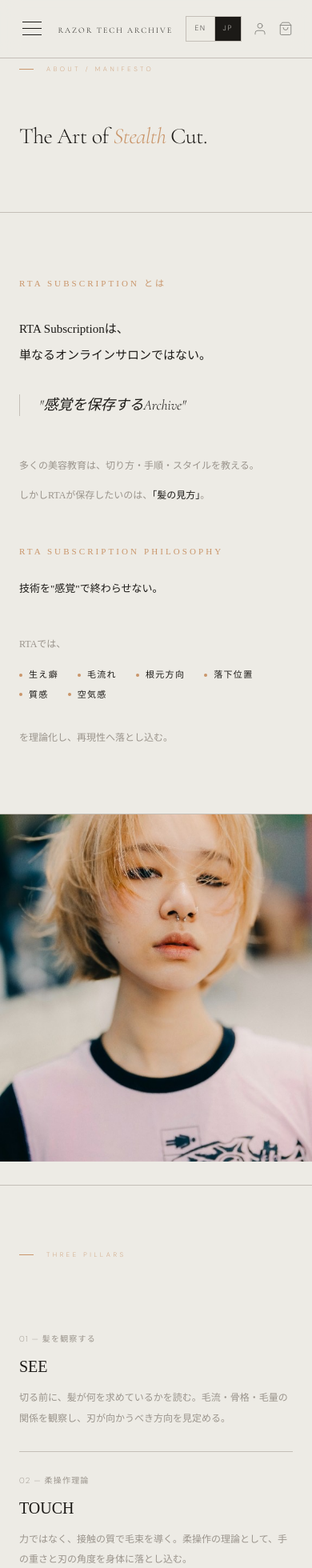
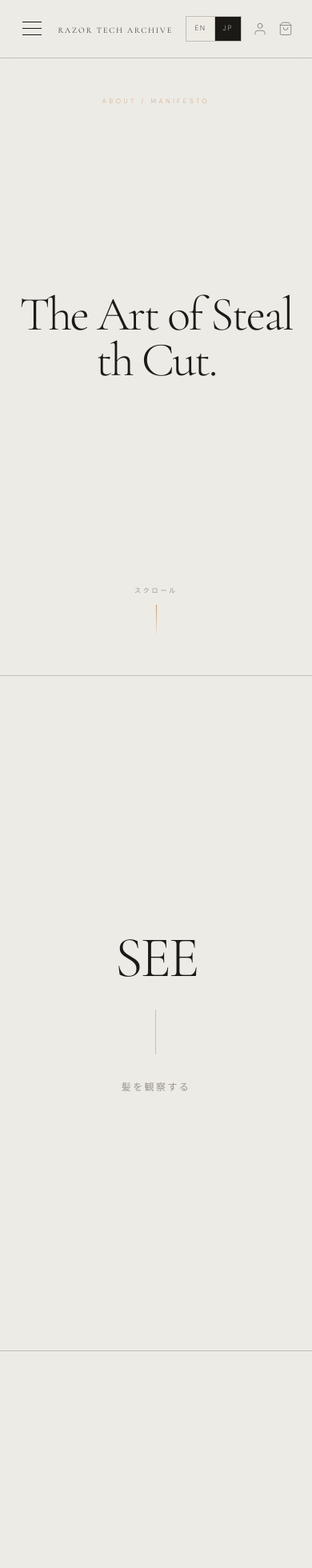
Before and after one commit to razortecharchive/rta-website, a Next.js app: page /about in a window 390 px wide. Shown: the top 1960 px of the page at 80% size. Built offline with nearby package versions, Linux system fonts and the light colour scheme.

Commit message:
about page minimal typography

```diff
--- a/app/about/page.js
+++ b/app/about/page.js
@@ -1,187 +1,378 @@
 'use client';
 
-import Image from 'next/image';
+import { useEffect, useRef } from 'react';
+import gsap from 'gsap';
+import { ScrollTrigger } from 'gsap/ScrollTrigger';
 import Nav from '../components/Nav';
 import { useLang } from '../context/LangContext';
-import { useGsapPageScroll } from '../hooks/useGsapPageScroll';
 
-const pillars = [
-  {
-    num: '01',
-    en: 'SEE',
-    jp: '髪を観察する',
-    jpEn: 'Observe Hair',
-    bodyJa: '切る前に、髪が何を求めているかを読む。毛流・骨格・毛量の関係を観察し、刃が向かうべき方向を見定める。',
-    bodyEn: 'Before cutting, read what the hair is asking for. Observe the relationship between flow, bone structure, and volume—and determine where the blade should go.',
-  },
-  {
-    num: '02',
-    en: 'TOUCH',
-    jp: '柔操作理論',
-    jpEn: 'Soft Manipulation Theory',
-    bodyJa: '力ではなく、接触の質で毛束を導く。柔操作の理論として、手の重さと刃の角度を身体に落とし込む。',
-    bodyEn: 'Guide the strand through the quality of contact, not force. Embody soft manipulation as the weight of the hands and the angle of the blade.',
-  },
-  {
-    num: '03',
-    en: 'FLOW',
-    jp: 'CUT × DRY',
-    jpEn: 'CUT × DRY',
-    bodyJa: 'カットとドライを一つの流れとして設計する。切断の瞬間から仕上がりまで、連続した感覚で形を立ち上げる。',
-    bodyEn: 'Design cut and dry as one continuous flow. From the moment of severance to the finish, shape rises through unbroken sensation.',
-  },
+gsap.registerPlugin(ScrollTrigger);
+
+const keywords = [
+  { en: 'SEE', jp: '髪を観察する', jpEn: 'Observe Hair' },
+  { en: 'TOUCH', jp: '柔操作理論', jpEn: 'Soft Manipulation Theory' },
+  { en: 'FLOW', jp: 'CUT × DRY', jpEn: 'CUT × DRY' },
 ];
 
-const philosophyItemsJa = ['生え癖', '毛流れ', '根元方向', '落下位置', '質感', '空気感'];
-const philosophyItemsEn = ['Natural growth', 'Hair flow', 'Root direction', 'Fall position', 'Texture', 'Airiness'];
-
-function SectionLabel({ children }) {
+function SplitText({ text, className, style }) {
   return (
-    <div className="about-fade-up" style={{fontSize:8, letterSpacing:'0.45em', textTransform:'uppercase', color:'#C9956A', marginBottom:64, display:'flex', alignItems:'center', gap:16}}>
-      <span style={{width:18, height:1, background:'#C9956A', display:'inline-block'}} />
-      {children}
-    </div>
-  );
-}
-
-function ParallaxPhoto({ className, src, alt, height }) {
-  return (
-    <div className={className} style={{position:'relative', width:'100%', height, overflow:'hidden', borderBottom:'1px solid #C4BFB7'}}>
-      <div className="parallax-image-inner" style={{position:'absolute', left:0, top:'-7.5%', width:'100%', height:'115%'}}>
-        <Image
-          src={src}
-          alt={alt}
-          fill
-          quality={100}
-          sizes="100vw"
-          style={{
-            objectFit:'cover',
-            objectPosition:'center',
-            willChange:'transform',
-          }}
-        />
-      </div>
-    </div>
+    <span className={className} style={style} data-split-text aria-label={text}>
+      {text.split('').map((char, i) => (
+        <span key={`${char}-${i}`} className="about-char" style={{ display: 'inline-block' }}>
+          {char === ' ' ? '\u00A0' : char}
+        </span>
+      ))}
+    </span>
   );
 }
 
 export default function AboutPage() {
-  const mainRef = useGsapPageScroll();
+  const mainRef = useRef(null);
   const { lang } = useLang();
   const isEn = lang === 'en';
 
+  useEffect(() => {
+    const root = mainRef.current;
+    if (!root) return;
+
+    const hoverTitles = root.querySelectorAll('.about-keyword-title');
+    const onEnter = (e) => {
+      gsap.to(e.currentTarget, { color: '#C9956A', duration: 0.6, ease: 'power3.out' });
+    };
+    const onLeave = (e) => {
+      gsap.to(e.currentTarget, { color: '#1C1A17', duration: 0.6, ease: 'power3.out' });
+    };
+
+    const ctx = gsap.context(() => {
+      root.querySelectorAll('[data-split-text]').forEach((group) => {
+        const chars = group.querySelectorAll('.about-char');
+        const section = group.closest('section');
+        if (!chars.length || !section) return;
+
+        gsap.set(chars, { opacity: 0, y: 40 });
+        gsap.to(chars, {
+          opacity: 1,
+          y: 0,
+          duration: 1.2,
+          ease: 'power3.out',
+          stagger: 0.04,
+          scrollTrigger: {
+            trigger: section,
+            start: 'top 72%',
+            toggleActions: 'play none none none',
+          },
+        });
+      });
+
+      root.querySelectorAll('.about-vline').forEach((line) => {
+        const section = line.closest('section');
+        if (!section) return;
+
+        gsap.set(line, { scaleY: 0, transformOrigin: 'top center' });
+        gsap.to(line, {
+          scaleY: 1,
+          duration: 1.2,
+          ease: 'power3.out',
+          scrollTrigger: {
+            trigger: section,
+            start: 'top 68%',
+            toggleActions: 'play none none none',
+          },
+        });
+      });
+    }, root);
+
+    hoverTitles.forEach((el) => {
+      el.addEventListener('mouseenter', onEnter);
+      el.addEventListener('mouseleave', onLeave);
+    });
+
+    return () => {
+      ctx.revert();
+      hoverTitles.forEach((el) => {
+        el.removeEventListener('mouseenter', onEnter);
+        el.removeEventListener('mouseleave', onLeave);
+      });
+    };
+  }, []);
+
   return (
-    <main ref={mainRef} style={{background:'#EDEBE5', minHeight:'100vh', fontFamily:'DM Sans, sans-serif', fontWeight:200, color:'#1C1A17'}}>
+    <main
+      ref={mainRef}
+      className="about-manifesto"
+      style={{
+        background: '#EDEBE5',
+        minHeight: '100vh',
+        fontFamily: 'DM Sans, sans-serif',
+        fontWeight: 200,
+        color: '#1C1A17',
+      }}
+    >
       <Nav />
 
-      <section className="section-pad about-page-top" style={{padding:'180px 80px 80px', borderBottom:'1px solid #C4BFB7'}}>
-        <SectionLabel>About / Manifesto</SectionLabel>
-        <h1 className="about-page-title about-animate-title" style={{fontFamily:'Cormorant Garamond, serif', fontSize:'clamp(28px, 3vw, 42px)', fontWeight:200, lineHeight:1.05, letterSpacing:'-0.02em', marginBottom:0}}>
-          The Art of <em style={{fontStyle:'italic', color:'#C9956A'}}>Stealth</em> Cut.
+      {/* 1. Full-screen hero */}
+      <section
+        className="about-hero"
+        style={{
+          position: 'relative',
+          height: '100vh',
+          minHeight: 560,
+          display: 'flex',
+          flexDirection: 'column',
+          alignItems: 'center',
+          justifyContent: 'center',
+          padding: '0 48px',
+          boxSizing: 'border-box',
+        }}
+      >
+        <p
+          className="about-hero-label"
+          style={{
+            position: 'absolute',
+            top: 140,
+            left: '50%',
+            transform: 'translateX(-50%)',
+            fontSize: 8,
+            letterSpacing: '0.45em',
+            textTransform: 'uppercase',
+            color: '#C9956A',
+            margin: 0,
+            whiteSpace: 'nowrap',
+          }}
+        >
+          About / Manifesto
+        </p>
+
+        <h1
+          className="about-hero-title"
+          style={{
+            fontFamily: 'Cormorant Garamond, serif',
+            fontSize: 'clamp(60px, 12vw, 200px)',
+            fontWeight: 200,
+            lineHeight: 0.95,
+            letterSpacing: '-0.04em',
+            textAlign: 'center',
+            margin: 0,
+            maxWidth: '100%',
+            color: '#1C1A17',
+          }}
+        >
+          <SplitText text="The Art of Stealth Cut." />
         </h1>
+
+        <p
+          className="about-hero-scroll"
+          style={{
+            position: 'absolute',
+            bottom: 48,
+            left: '50%',
+            transform: 'translateX(-50%)',
+            fontSize: 8,
+            letterSpacing: '0.35em',
+            textTransform: 'uppercase',
+            color: '#9A948C',
+            margin: 0,
+            display: 'flex',
+            flexDirection: 'column',
+            alignItems: 'center',
+            gap: 12,
+          }}
+        >
+          <span>{isEn ? 'Scroll' : 'スクロール'}</span>
+          <span
+            style={{
+              width: 1,
+              height: 40,
+              background: 'linear-gradient(to bottom, #C9956A, transparent)',
+            }}
+          />
+        </p>
       </section>
 
-      <section className="section-pad" style={{padding:'80px 80px', borderBottom:'1px solid #C4BFB7'}}>
-        <div className="about-fade-up" style={{maxWidth:640}}>
-          <p style={{fontFamily:"'Hiragino Mincho Pro', 'ヒラギノ明朝 Pro', serif", fontSize:11, letterSpacing:'0.28em', textTransform:'uppercase', color:'#C9956A', marginBottom:32}}>
-            {isEn ? 'What is RTA Subscription' : 'RTA Subscription とは'}
-          </p>
-          <p style={{fontFamily:"'Hiragino Mincho Pro', 'ヒラギノ明朝 Pro', serif", fontSize:15, lineHeight:2.2, color:'#1C1A17', marginBottom:32, fontWeight:300}}>
-            {isEn ? (
-              <>RTA Subscription is not<br />simply an online salon.</>
-            ) : (
-              <>RTA Subscriptionは、<br />単なるオンラインサロンではない。</>
-            )}
-          </p>
-          <p style={{fontFamily:'Cormorant Garamond, serif', fontSize:'clamp(18px,2vw,24px)', fontStyle:'italic', fontWeight:300, color:'#1C1A17', marginBottom:48, letterSpacing:'-0.01em', paddingLeft:24, borderLeft:'1px solid #C4BFB7'}}>
-            {isEn ? '"An Archive that Preserves Sensation"' : '"感覚を保存するArchive"'}
-          </p>
-          <p style={{fontFamily:"'Hiragino Mincho Pro', 'ヒラギノ明朝 Pro', serif", fontSize:12, lineHeight:2.4, color:'#9A948C', marginBottom:8}}>
-            {isEn
-              ? 'Much beauty education teaches cutting methods, procedures, and styles.'
-              : '多くの美容教育は、切り方・手順・スタイルを教える。'}
-          </p>
-          <p style={{fontFamily:"'Hiragino Mincho Pro', 'ヒラギノ明朝 Pro', serif", fontSize:12, lineHeight:2.4, color:'#9A948C', marginBottom:48}}>
-            {isEn ? (
-              <>But what RTA wants to preserve is <strong style={{color:'#1C1A17', fontWeight:300}}>"how you see hair"</strong>.</>
-            ) : (
-              <>しかしRTAが保存したいのは、<strong style={{color:'#1C1A17', fontWeight:300}}>「髪の見方」</strong>。</>
-            )}
-          </p>
-          <p style={{fontFamily:"'Hiragino Mincho Pro', 'ヒラギノ明朝 Pro', serif", fontSize:11, letterSpacing:'0.28em', textTransform:'uppercase', color:'#C9956A', marginBottom:24}}>
-            RTA Subscription Philosophy
-          </p>
-          <p style={{fontFamily:"'Hiragino Mincho Pro', 'ヒラギノ明朝 Pro', serif", fontSize:13, lineHeight:2.2, color:'#1C1A17', marginBottom:40, fontWeight:300}}>
-            {isEn ? (
-              <>We do not let technique end as <strong style={{fontWeight:300}}>"sensation"</strong>.</>
-            ) : (
-              <>技術を<strong style={{fontWeight:300}}>"感覚"</strong>で終わらせない。</>
-            )}
-          </p>
-          <p style={{fontFamily:"'Hiragino Mincho Pro', 'ヒラギノ明朝 Pro', serif", fontSize:12, lineHeight:2.4, color:'#9A948C', marginBottom:16}}>
-            {isEn ? 'At RTA,' : 'RTAでは、'}
-          </p>
-          <div style={{display:'flex', flexWrap:'wrap', gap:'8px 24px', marginBottom:32}}>
-            {(isEn ? philosophyItemsEn : philosophyItemsJa).map((item) => (
-              <span key={item} style={{fontFamily:"'Hiragino Mincho Pro', 'ヒラギノ明朝 Pro', serif", fontSize:11, color:'#1C1A17', letterSpacing:'0.12em', display:'flex', alignItems:'center', gap:8}}>
-                <span style={{width:4, height:4, borderRadius:'50%', background:'#C9956A', display:'inline-block'}} />
-                {item}
-              </span>
-            ))}
+      {/* 2. Keywords — SEE / TOUCH / FLOW */}
+      {keywords.map((kw) => (
+        <section
+          key={kw.en}
+          className="about-keyword"
+          style={{
+            height: '100vh',
+            minHeight: 480,
+            display: 'flex',
+            alignItems: 'center',
+            justifyContent: 'center',
+            padding: '0 48px',
+            boxSizing: 'border-box',
+            borderTop: '1px solid #C4BFB7',
+          }}
+        >
+          <div
+            style={{
+              display: 'flex',
+              flexDirection: 'column',
+              alignItems: 'center',
+              textAlign: 'center',
+              maxWidth: 720,
+            }}
+          >
+            <h2
+              className="about-keyword-title"
+              style={{
+                fontFamily: 'Cormorant Garamond, serif',
+                fontSize: 'clamp(72px, 18vw, 220px)',
+                fontWeight: 200,
+                lineHeight: 0.9,
+                letterSpacing: '-0.04em',
+                margin: 0,
+                color: '#1C1A17',
+                cursor: 'default',
+              }}
+            >
+              <SplitText text={kw.en} />
+            </h2>
+
+            <span
+              className="about-vline"
+              style={{
+                display: 'block',
+                width: 1,
+                height: 56,
+                background: '#C4BFB7',
+                margin: '32px 0',
+              }}
+            />
+
+            <p
+              style={{
+                fontFamily: "'Hiragino Mincho Pro', 'ヒラギノ明朝 Pro', serif",
+                fontSize: 'clamp(12px, 1.4vw, 15px)',
+                letterSpacing: '0.2em',
+                color: '#9A948C',
+                margin: 0,
+                fontWeight: 300,
+              }}
+            >
+              <SplitText text={isEn ? kw.jpEn : kw.jp} />
+            </p>
           </div>
-          <p style={{fontFamily:"'Hiragino Mincho Pro', 'ヒラギノ明朝 Pro', serif", fontSize:12, lineHeight:2.4, color:'#9A948C'}}>
-            {isEn ? 'we theorize these and translate them into reproducibility.' : 'を理論化し、再現性へ落とし込む。'}
-          </p>
-        </div>
+        </section>
+      ))}
+
+      {/* 3. Quote */}
+      <section
+        className="about-quote-section"
+        style={{
+          height: '100vh',
+          minHeight: 480,
+          display: 'flex',
+          flexDirection: 'column',
+          alignItems: 'center',
+          justifyContent: 'center',
+          padding: '0 80px',
+          boxSizing: 'border-box',
+          borderTop: '1px solid #C4BFB7',
+          textAlign: 'center',
+        }}
+      >
+        <p
+          style={{
+            fontFamily: 'Cormorant Garamond, serif',
+            fontSize: 'clamp(24px, 4vw, 48px)',
+            fontStyle: 'italic',
+            fontWeight: 300,
+            lineHeight: 1.45,
+            color: '#1C1A17',
+            maxWidth: 900,
+            margin: '0 0 32px',
+            letterSpacing: '-0.02em',
+          }}
+        >
+          <SplitText text='The blade does not cut hair. It listens to the weight that asks to fall.' />
+        </p>
+        <p
+          style={{
+            fontFamily: "'Hiragino Mincho Pro', 'ヒラギノ明朝 Pro', serif",
+            fontSize: 11,
+            color: '#9A948C',
+            letterSpacing: '0.3em',
+            textTransform: 'uppercase',
+            margin: 0,
+          }}
+        >
+          <SplitText text="— RTA Manifesto, 2026" />
+        </p>
       </section>
 
-      <ParallaxPhoto className="about-parallax-wrap about-photo-2" height="70vh" src="/about-2.jpg" alt="Razor Tech Archive — Session" />
-
-      <section className="section-pad" style={{padding:'140px 80px', borderBottom:'1px solid #C4BFB7'}}>
-        <SectionLabel>Three Pillars</SectionLabel>
-        {pillars.map((p) => (
-          <div
-            key={p.num}
-            className="about-pillar-row about-fade-up"
-            style={{display:'grid', gridTemplateColumns:'180px 1fr', alignItems:'start', gap:48, padding:'36px 0', borderBottom:'1px solid #C4BFB7'}}
+      <footer
+        className="site-footer"
+        style={{
+          padding: '48px 80px',
+          borderTop: '1px solid #C4BFB7',
+          display: 'flex',
+          alignItems: 'center',
+          justifyContent: 'space-between',
+          flexWrap: 'wrap',
+          gap: 24,
+        }}
+      >
+        <span
+          style={{
+            fontFamily: 'Cormorant Garamond, serif',
+            fontSize: 13,
+            letterSpacing: '0.3em',
+            textTransform: 'uppercase',
+            opacity: 0.5,
+          }}
+        >
+          Razor Tech Archive
+        </span>
+        <span style={{ fontSize: 9, letterSpacing: '0.18em', color: '#9A948C' }}>© 2026 Razor Tech Archive</span>
+        <div style={{ display: 'flex', gap: 24 }}>
+          <a
+            href="#"
+            style={{
+              fontSize: 9,
+              letterSpacing: '0.22em',
+              textTransform: 'uppercase',
+              color: '#9A948C',
+              textDecoration: 'none',
+            }}
           >
-            <span style={{fontSize:10, color:'#9A948C', letterSpacing:'0.12em'}}>{p.num} — {isEn ? p.jpEn : p.jp}</span>
-            <div>
-              <span className="about-pillar-title" style={{fontFamily:"'Hiragino Mincho Pro', 'ヒラギノ明朝 Pro', serif", fontSize:'clamp(18px,2.4vw,30px)', fontWeight:300, color:'#1C1A17', display:'block', marginBottom:12}}>{p.en}</span>
-              <p style={{fontFamily:"'Hiragino Mincho Pro', 'ヒラギノ明朝 Pro', serif", fontSize:12, lineHeight:2.1, color:'#9A948C', maxWidth:560}}>{isEn ? p.bodyEn : p.bodyJa}</p>
-            </div>
-          </div>
-        ))}
-      </section>
-
-      <ParallaxPhoto className="about-parallax-wrap about-photo-1" height="60vh" src="/about-1.jpg" alt="Razor Tech Archive — Concept" />
-
-      <section className="section-pad" style={{padding:'140px 80px', borderBottom:'1px solid #C4BFB7', textAlign:'center'}}>
-        <p className="about-quote about-fade-up" style={{fontFamily:'Cormorant Garamond, serif', fontSize:'clamp(22px,2.8vw,36px)', fontStyle:'italic', fontWeight:300, lineHeight:1.45, color:'#1C1A17', maxWidth:720, margin:'0 auto 24px', letterSpacing:'-0.01em'}}>
-          “The blade does not cut hair.<br />
-          It listens to the weight that asks to fall.”
-        </p>
-        <p className="about-fade-up" style={{fontFamily:"'Hiragino Mincho Pro', 'ヒラギノ明朝 Pro', serif", fontSize:11, color:'#9A948C', letterSpacing:'0.3em', textTransform:'uppercase'}}>— RTA Manifesto, 2026</p>
-      </section>
-
-      <footer className="site-footer about-fade-up" style={{padding:'48px 80px', display:'flex', alignItems:'center', justifyContent:'space-between'}}>
-        <span style={{fontFamily:'Cormorant Garamond, serif', fontSize:13, letterSpacing:'0.3em', textTransform:'uppercase', opacity:0.5}}>Razor Tech Archive</span>
-        <span style={{fontSize:9, letterSpacing:'0.18em', color:'#9A948C'}}>© 2026 Razor Tech Archive</span>
-        <div style={{display:'flex', gap:24}}>
-          <a href="#" style={{fontSize:9, letterSpacing:'0.22em', textTransform:'uppercase', color:'#9A948C', textDecoration:'none'}}>Instagram</a>
-          <a href="/contact" style={{fontSize:9, letterSpacing:'0.22em', textTransform:'uppercase', color:'#9A948C', textDecoration:'none'}}>Contact</a>
+            Instagram
+          </a>
+          <a
+            href="/contact"
+            style={{
+              fontSize: 9,
+              letterSpacing: '0.22em',
+              textTransform: 'uppercase',
+              color: '#9A948C',
+              textDecoration: 'none',
+            }}
+          >
+            Contact
+          </a>
         </div>
       </footer>
 
       <style>{`
         @media (max-width: 768px) {
-          .about-page-top { padding: 140px 24px 60px !important; }
-          .section-pad { padding: 80px 24px !important; }
-          .about-photo-2 { height: 55vh !important; }
-          .about-photo-1 { height: 45vh !important; }
-          .about-pillar-row { grid-template-columns: 1fr !important; gap: 12px !important; padding: 28px 0 !important; }
-          .about-pillar-title { font-size: 20px !important; }
-          .about-quote { font-size: 20px !important; }
+          .about-hero {
+            padding: 0 24px !important;
+          }
+          .about-hero-label {
+            top: 120px !important;
+          }
+          .about-keyword {
+            padding: 0 24px !important;
+          }
+          .about-quote-section {
+            padding: 0 24px !important;
+          }
+          .site-footer {
+            padding: 40px 24px !important;
+            flex-direction: column;
+            align-items: flex-start;
+          }
         }
       `}</style>
     </main>
--- /dev/null
+++ b/app/components/SubscriptionPhilosophy.js
@@ -0,0 +1,67 @@
+'use client';
+
+import { useLang } from '../context/LangContext';
+
+const philosophyItemsJa = ['生え癖', '毛流れ', '根元方向', '落下位置', '質感', '空気感'];
+const philosophyItemsEn = ['Natural growth', 'Hair flow', 'Root direction', 'Fall position', 'Texture', 'Airiness'];
+
+export default function SubscriptionPhilosophy() {
+  const { lang } = useLang();
+  const isEn = lang === 'en';
+
+  return (
+    <section className="section-pad" style={{padding:'80px 80px', borderBottom:'1px solid #C4BFB7'}}>
+      <div className="about-fade-up" style={{maxWidth:640}}>
+        <p style={{fontFamily:"'Hiragino Mincho Pro', 'ヒラギノ明朝 Pro', serif", fontSize:11, letterSpacing:'0.28em', textTransform:'uppercase', color:'#C9956A', marginBottom:32}}>
+          {isEn ? 'What is RTA Subscription' : 'RTA Subscription とは'}
+        </p>
+        <p style={{fontFamily:"'Hiragino Mincho Pro', 'ヒラギノ明朝 Pro', serif", fontSize:15, lineHeight:2.2, color:'#1C1A17', marginBottom:32, fontWeight:300}}>
+          {isEn ? (
+            <>RTA Subscription is not<br />simply an online salon.</>
+          ) : (
+            <>RTA Subscriptionは、<br />単なるオンラインサロンではない。</>
+          )}
+        </p>
+        <p style={{fontFamily:'Cormorant Garamond, serif', fontSize:'clamp(18px,2vw,24px)', fontStyle:'italic', fontWeight:300, color:'#1C1A17', marginBottom:48, letterSpacing:'-0.01em', paddingLeft:24, borderLeft:'1px solid #C4BFB7'}}>
+          {isEn ? '"An Archive that Preserves Sensation"' : '"感覚を保存するArchive"'}
+        </p>
+        <p style={{fontFamily:"'Hiragino Mincho Pro', 'ヒラギノ明朝 Pro', serif", fontSize:12, lineHeight:2.4, color:'#9A948C', marginBottom:8}}>
+          {isEn
+            ? 'Much beauty education teaches cutting methods, procedures, and styles.'
+            : '多くの美容教育は、切り方・手順・スタイルを教える。'}
+        </p>
+        <p style={{fontFamily:"'Hiragino Mincho Pro', 'ヒラギノ明朝 Pro', serif", fontSize:12, lineHeight:2.4, color:'#9A948C', marginBottom:48}}>
+          {isEn ? (
+            <>But what RTA wants to preserve is <strong style={{color:'#1C1A17', fontWeight:300}}>"how you see hair"</strong>.</>
+          ) : (
+            <>しかしRTAが保存したいのは、<strong style={{color:'#1C1A17', fontWeight:300}}>「髪の見方」</strong>。</>
+          )}
+        </p>
+        <p style={{fontFamily:"'Hiragino Mincho Pro', 'ヒラギノ明朝 Pro', serif", fontSize:11, letterSpacing:'0.28em', textTransform:'uppercase', color:'#C9956A', marginBottom:24}}>
+          RTA Subscription Philosophy
+        </p>
+        <p style={{fontFamily:"'Hiragino Mincho Pro', 'ヒラギノ明朝 Pro', serif", fontSize:13, lineHeight:2.2, color:'#1C1A17', marginBottom:40, fontWeight:300}}>
+          {isEn ? (
+            <>We do not let technique end as <strong style={{fontWeight:300}}>"sensation"</strong>.</>
+          ) : (
+            <>技術を<strong style={{fontWeight:300}}>"感覚"</strong>で終わらせない。</>
+          )}
+        </p>
+        <p style={{fontFamily:"'Hiragino Mincho Pro', 'ヒラギノ明朝 Pro', serif", fontSize:12, lineHeight:2.4, color:'#9A948C', marginBottom:16}}>
+          {isEn ? 'At RTA,' : 'RTAでは、'}
+        </p>
+        <div style={{display:'flex', flexWrap:'wrap', gap:'8px 24px', marginBottom:32}}>
+          {(isEn ? philosophyItemsEn : philosophyItemsJa).map((item) => (
+            <span key={item} style={{fontFamily:"'Hiragino Mincho Pro', 'ヒラギノ明朝 Pro', serif", fontSize:11, color:'#1C1A17', letterSpacing:'0.12em', display:'flex', alignItems:'center', gap:8}}>
+              <span style={{width:4, height:4, borderRadius:'50%', background:'#C9956A', display:'inline-block'}} />
+              {item}
+            </span>
+          ))}
+        </div>
+        <p style={{fontFamily:"'Hiragino Mincho Pro', 'ヒラギノ明朝 Pro', serif", fontSize:12, lineHeight:2.4, color:'#9A948C'}}>
+          {isEn ? 'we theorize these and translate them into reproducibility.' : 'を理論化し、再現性へ落とし込む。'}
+        </p>
+      </div>
+    </section>
+  );
+}
--- a/app/members/page.js
+++ b/app/members/page.js
@@ -1,6 +1,7 @@
 'use client';
 
 import Nav from '../components/Nav';
+import SubscriptionPhilosophy from '../components/SubscriptionPhilosophy';
 import { useLang } from '../context/LangContext';
 import { useGsapPageScroll } from '../hooks/useGsapPageScroll';
 
@@ -107,6 +108,8 @@ export default function MembersPage() {
           Archive-Based Education System
         </p>
       </section>
+
+      <SubscriptionPhilosophy />
 
       {/* 2. SUBSCRIPTION PURPOSE */}
       <section className="section-pad" style={{padding:'100px 80px', borderBottom:'1px solid #C4BFB7'}}>
```
